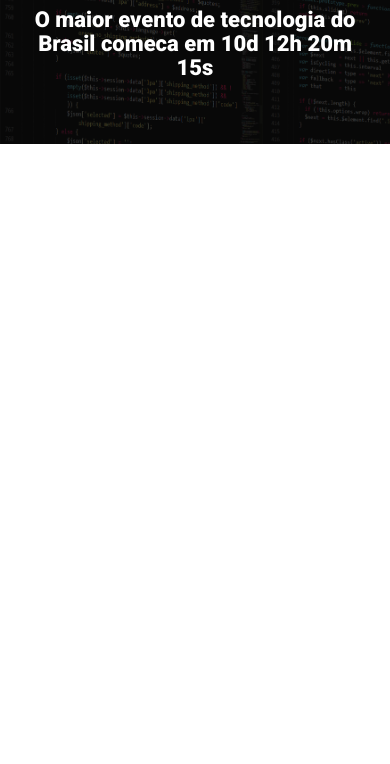
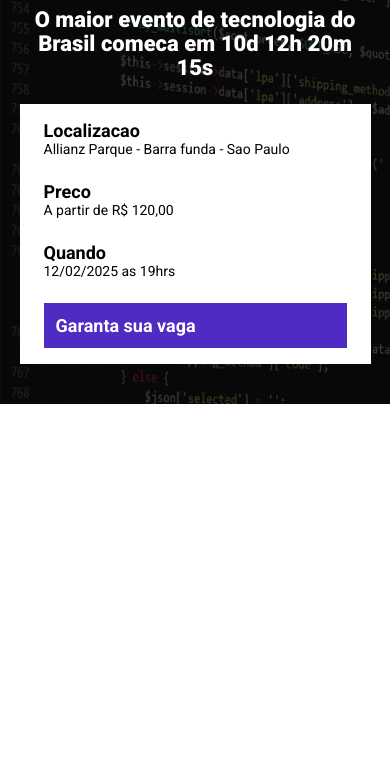
Before and after one commit to LauricoAbreu/ebac_tech_talks, a website built with Parcel: page src/index.html in a window 390 px wide. Shown: the part 80-844 px from the top of the page. Built offline with nearby package versions, Linux system fonts and the light colour scheme.

Commit message:
cabecalho

```diff
--- a/src/index.html
+++ b/src/index.html
@@ -16,6 +16,25 @@
         <p class="hero__text">
             O maior evento de tecnologia do Brasil comeca em 10d 12h 20m 15s
         </p>
+        <div class="infos-bar">
+            <ul class="infos-bar__infos">
+                <li class="infos-bar__infos__item">
+                    <b>Localizacao</b>
+                    Allianz Parque - Barra funda - Sao Paulo
+                </li>
+                <li class="infos-bar__infos__item">
+                    <b>Preco</b>
+                    A partir de R$ 120,00
+                </li>
+                <li class="infos-bar__infos__item">
+                    <b>Quando</b>
+                    12/02/2025 as 19hrs
+                </li>
+            </ul>
+            <a href="#" class="button button--primary">
+                Garanta sua vaga
+            </a>
+        </div>
     </div>
     </header>
 
--- /dev/null
+++ b/src/styles/components/_buttons.scss
@@ -0,0 +1,23 @@
+.button {
+    padding: 12px;
+    font-size: 18px;
+    font-weight: bold;
+    text-decoration: none;
+    text-align: center;
+    white-space: nowrap;
+
+    &--primary {
+        color: #fff;
+        background-color: #4f2ac3;
+    }
+
+    @media (max-width: 640px) {
+        display: block;
+        width: 100%;
+    }
+
+    @media (max-width: 1024px) {
+        display: flex;
+        align-items: center;
+    }
+}
--- /dev/null
+++ b/src/styles/components/_infos_bar.scss
@@ -0,0 +1,40 @@
+.infos-bar {
+    padding: 16px 24px;
+    background-color: #fff;
+    display: flex;
+    justify-content: space-between;
+
+    &__infos {
+        display: flex;
+        gap: 40px;
+
+        &__item {
+            font-size: 14px;
+            color: #000;
+
+            b {
+                color: #000;
+                font-size: 18px;
+                display: block;
+            }
+        }
+    }
+
+    @media (max-width: 640px) {
+        display: block;
+
+        &__infos {
+            display: block;
+
+            &__item {
+                margin-bottom: 24px;
+            }
+        }
+    }
+
+    @media (max-width: 1024px) {
+        &__infos {
+            gap: 16px;
+        }
+    }
+}
--- a/src/styles/main.scss
+++ b/src/styles/main.scss
@@ -1,4 +1,6 @@
 @use 'hero';
+@use 'components/infos_bar';
+@use 'components/buttons';
 
 * {
     margin: 0;
@@ -6,6 +8,7 @@
     box-sizing: border-box;
     font-family: Roboto, sans-serif;
     color: #fff;
+    list-style: none;
 }
 
 .container {
```
